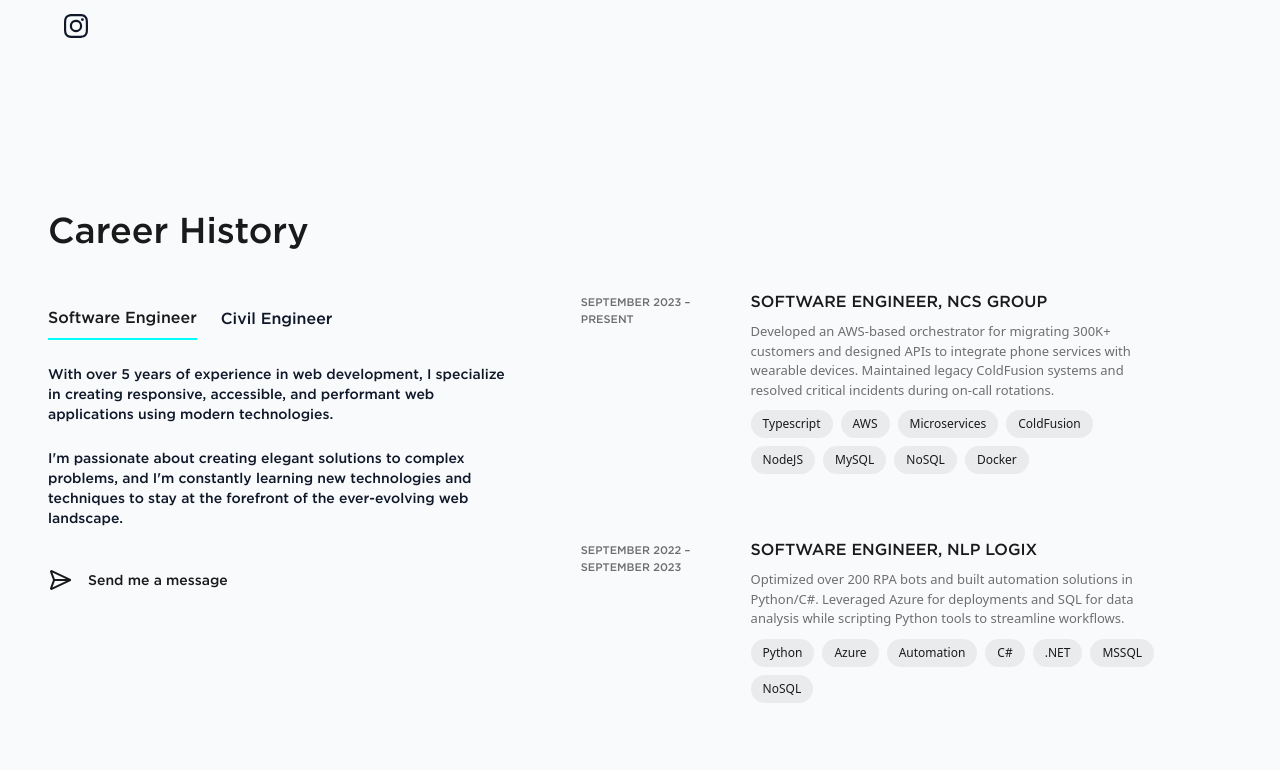
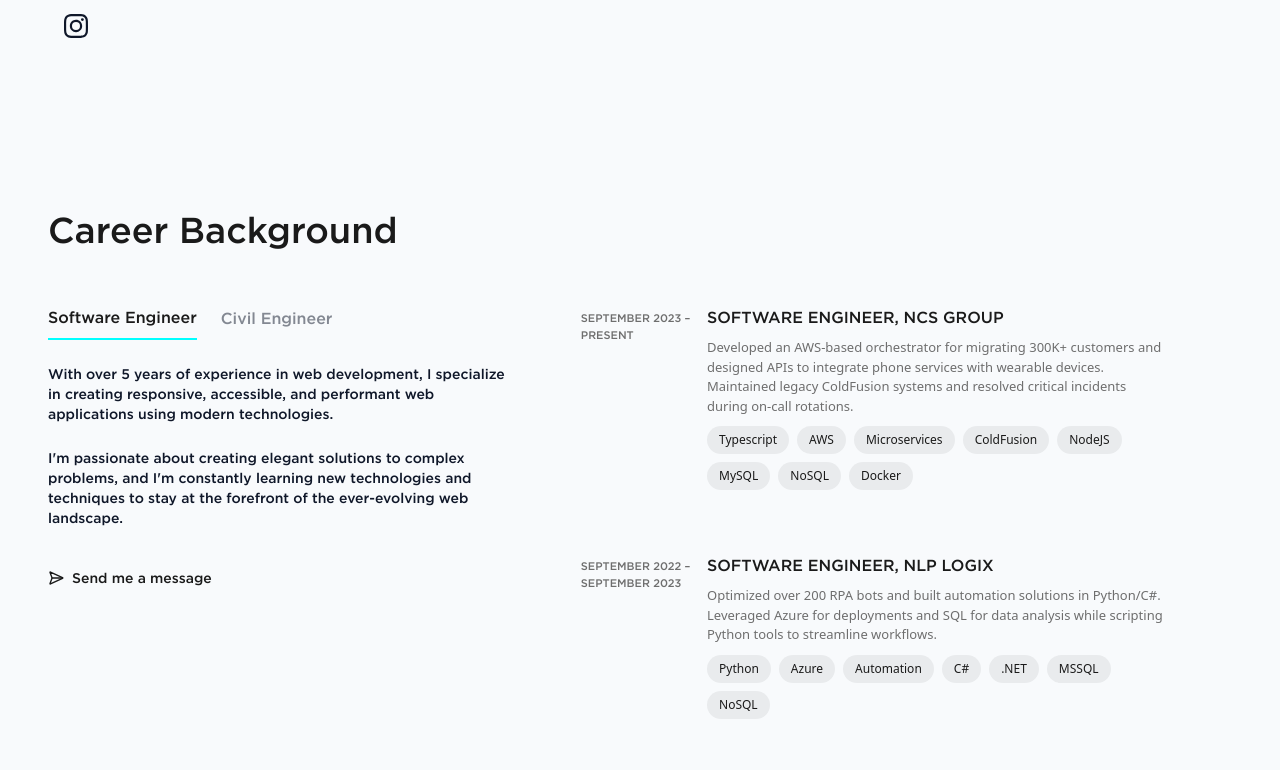
Before and after one commit to mimura-arieljr/chock, a React (Vite) app: page / in a window 1280 px wide. Shown: the part 686-1456 px from the top of the page. Built offline with nearby package versions, Linux system fonts and the light colour scheme.

Commit message:
CHCK: UI Enhancements
- Animation on "Developer"
- Animation on other parts

```diff
--- a/package.json
+++ b/package.json
@@ -12,9 +12,11 @@
   "dependencies": {
     "@tailwindcss/vite": "^4.1.11",
     "clsx": "^2.1.1",
+    "framer-motion": "^12.23.6",
     "lucide-react": "^0.525.0",
     "react": "^19.1.0",
     "react-dom": "^19.1.0",
+    "react-intersection-observer": "^9.16.0",
     "react-router-dom": "^7.6.3",
     "tailwind-merge": "^3.3.1",
     "tailwindcss": "^4.1.11"
--- a/src/components/CareerSection.tsx
+++ b/src/components/CareerSection.tsx
@@ -1,5 +1,8 @@
-import { useState } from "react";
+import { useState, useEffect } from "react";
 import { SendHorizonal } from "lucide-react";
+import { motion, useAnimation, AnimatePresence } from "framer-motion";
+import { useInView } from "react-intersection-observer";
+import { easeOut } from "framer-motion";
 
 type careerHistory = {
   duration: string,
@@ -46,11 +49,42 @@ const ceCareerHistory: careerHistory[] = [
 
 export const CareerSection = () => {
   const [careerType, setCareerType] = useState<"SE" | "CE">("SE");
+
+  const controls = useAnimation();
+  const [ref, inView] = useInView({ triggerOnce: true });
+
+  useEffect(() => {
+    if (inView) {
+      controls.start("visible");
+    }
+  }, [controls, inView]);
+
+  const containerVariants = {
+    hidden: {},
+    visible: {
+      transition: {
+        staggerChildren: 0.5,
+      },
+    },
+  };
+
+  const cardVariants = {
+    hidden: { opacity: 0, y: 20 },
+    visible: { opacity: 1, y: 0, transition: { duration: 0.8, ease: easeOut } },
+  };
+
   return (
-    <section id="Career" className="py-24 px-4 relative">
-      <div className="container mx-auto md:max-w-8xl">
+    <motion.section
+      id="Career"
+      className="py-24 px-4 relative"
+      initial={{ opacity: 0, y: 40 }}
+      whileInView={{ opacity: 1, y: 0 }}
+      transition={{ duration: 4, ease: "easeOut" }}
+      viewport={{ once: true, amount: 0.3 }}
+    >
+      <div className="container mx-auto md:max-w-8xl z-10">
         <h2 className="text-3xl md:text-4xl font-gotham text-primary mb-12 text-start">
-          Career History
+          Career Background
         </h2>
 
         {/* Career Description Section */}
@@ -59,21 +93,30 @@ export const CareerSection = () => {
             <div className="mb-6 flex gap-4">
               <button
                 onClick={() => setCareerType("SE")}
-                className={`py-2 text-left font-gotham ${careerType === "SE" ? "border-b-2 border-b-accent text-primary" : "bg-none"
+                className={`py-2 text-left font-gotham ${careerType === "SE" ? "border-b-2 border-b-accent text-primary" : "bg-none opacity-50"
                   }`}
               >
                 Software Engineer
               </button>
               <button
                 onClick={() => setCareerType("CE")}
-                className={`px-2 py-2 text-left font-gotham ${careerType === "CE" ? "border-b-2 border-b-accent text-primary" : "bg-none"
+                className={`px-2 py-2 text-left font-gotham ${careerType === "CE" ? "border-b-2 border-b-accent text-primary" : "bg-none opacity-50"
                   }`}
               >
                 Civil Engineer
               </button>
             </div>
+            <AnimatePresence mode="wait">
+              <motion.div
+                key={careerType}
+                initial={{ opacity: 0, y: 30 }}
+                animate={{ opacity: 1, y: 0 }}
+                exit={{ opacity: 0, y: -30 }}
+                transition={{ duration: 0.5 }}
+                className="space-y-6"
+              >
                 {careerType === "SE" ? (
-              <div className="space-y-6">
+                  <>
                     <p className="font-gotham text-sm">
                       With over 5 years of experience in web development, I specialize in creating responsive,
                       accessible, and performant web applications using modern technologies.
@@ -83,13 +126,9 @@ export const CareerSection = () => {
                       learning new technologies and techniques to stay at the forefront of the ever-evolving web
                       landscape.
                     </p>
-                <div className="invisible lg:visible flex items-center gap-4 pt-4 transition-colors">
-                  <SendHorizonal className="text-accent-themed"></SendHorizonal>
-                  <a href="#contact" className="font-gotham text-accent-themed text-sm">Send me a message</a>
-                </div>
-              </div>
+                  </>
                 ) : (
-              <div className="space-y-6">
+                  <>
                     <p className="font-gotham text-sm">
                       I started my career in the civil engineering industry where I was involved in planning,
                       design, and supervision of construction projects.
@@ -98,21 +137,48 @@ export const CareerSection = () => {
                       My experience taught me strong problem-solving skills, working with teams on-site, and
                       dealing with real-world structural challenges.
                     </p>
-                <div className="invisible lg:visible flex items-center gap-4 pt-4 transition-colors">
-                  <SendHorizonal className="text-accent-themed"></SendHorizonal>
-                  <a href="#contact" className="font-gotham text-accent-themed text-sm">Send me a message</a>
-                </div>
-              </div>
+                  </>
                 )}
+                <span className="invisible lg:visible flex items-center gap-4 pt-4 transition-colors relative overflow-hidden group">
+                  <span className="absolute inset-0 bg-accent animate-sweep-border z-10" />
+                  <span
+                    className="relative flex items-center"
+                    style={{
+                      opacity: 0,
+                      animation: 'fade-in 0.5s ease 1s forwards'
+                    }}
+                  >
+                    <SendHorizonal className="text-accent-themed w-4 h-4" />
+                    <a href="#contact" className="font-gotham text-accent-themed text-sm ml-2">
+                      Send me a message
+                    </a>
+                  </span>
+                </span>
+              </motion.div>
+            </AnimatePresence>
           </div>
 
           {/* Card Section */}
-          <div className="grid grid-cols-1 overflow-y-auto max-h-[600px] md:-mt-10 md:ml-5 lg:mr-9">
+          <div ref={ref} className="overflow-y-auto max-h-[600px] md:-mt-6 md:ml-5 lg:mr-9">
+            <AnimatePresence mode="wait">
+              <motion.div
+                key={careerType}
+                variants={containerVariants}
+                initial="hidden"
+                animate={inView ? "visible" : "hidden"}
+                exit="hidden"
+                transition={{ duration: 0.5 }}
+                className="flex flex-col min-h-[600px]"
+              >
                 <span className="text-accent-themed text-[18px] lg:hidden font-gotham">Experience</span>
                 {(careerType === "SE" ? seCareerHistory : ceCareerHistory).map((item, idx) => (
-              <div key={idx} className="p-8 card-hover flex gap-8">
-                <div className="w-1/4 font-gotham text-secondary text-[11px] mt-1">{item.duration}</div>
-                <div className="w-3/4">
+                  <motion.div
+                    key={idx}
+                    variants={cardVariants}
+                    className="p-8 card-hover flex gap-3 self-start"
+                  >
+                    <div className="w-1/5 font-gotham text-secondary text-[11px] mt-1">{item.duration}</div>
+                    <div className="w-4/5">
                       <h4 className="font-gotham text-primary text-[14px] md:text-[16px]">{item.role}</h4>
                       <p className="text-secondary text-[13px] mt-2">{item.description}</p>
                       <div className="flex flex-wrap gap-2 pt-2.5">
@@ -126,11 +192,13 @@ export const CareerSection = () => {
                         ))}
                       </div>
                     </div>
-              </div>
+                  </motion.div>
                 ))}
+              </motion.div>
+            </AnimatePresence>
           </div>
         </div>
       </div>
-    </section>
+    </motion.section>
   );
 };
--- a/src/components/HeroSection.tsx
+++ b/src/components/HeroSection.tsx
@@ -66,8 +66,17 @@ export const HeroSection = () => {
                     </h1>
 
                     <span className="flex items-center w-full">
-                        <span className="text-primary font-gotham text-[56px] md:text-[70px] lg:text-[90px]">
-                            Developer
+                        <span className="relative overflow-hidden inline-block group">
+                            <span className="absolute inset-0 bg-accent animate-sweep-border z-10" />
+                            <span
+                                className="relative text-primary font-gotham text-[56px] md:text-[70px] lg:text-[90px]"
+                                style={{
+                                    opacity: 0,
+                                    animation: 'fade-in 0.5s ease 1s forwards'
+                                }}
+                            >
+                                Developer
+                            </span>
                         </span>
                         <span className="h-[3px] ml-3 bg-secondary opacity-50 flex-1 max-w-[200px] md:max-w-[300px]"></span>
                     </span>
--- a/src/components/SiteIcon.tsx
+++ b/src/components/SiteIcon.tsx
@@ -3,7 +3,7 @@ import SiteIcon from '../assets/siteicon.svg?react';
 export const SiteIconComponent = () => {
     return (
         <div className="fixed left-6 top-10 md:left-12 md:top-15 z-0 transition-all duration-300">
-            <a href='#Home' className="">
+            <a href='#Hero'>
                 <SiteIcon className="h-10 w-10 md:h-15 md:w-15 fill-current hover:text-accent transition" />
             </a>
         </div>
--- a/src/index.css
+++ b/src/index.css
@@ -122,7 +122,7 @@
       transform: translateX(0%);
     }
     100% {
-      transform: translateX(100%);
+      transform: translateX(110%);
     }
   }
 }
```
Also changed, not shown: src/assets/workhistory.svg (added), 1 other file (tests, documents, lock files or other folders). Lines whose indentation alone changed are shown as unchanged.
